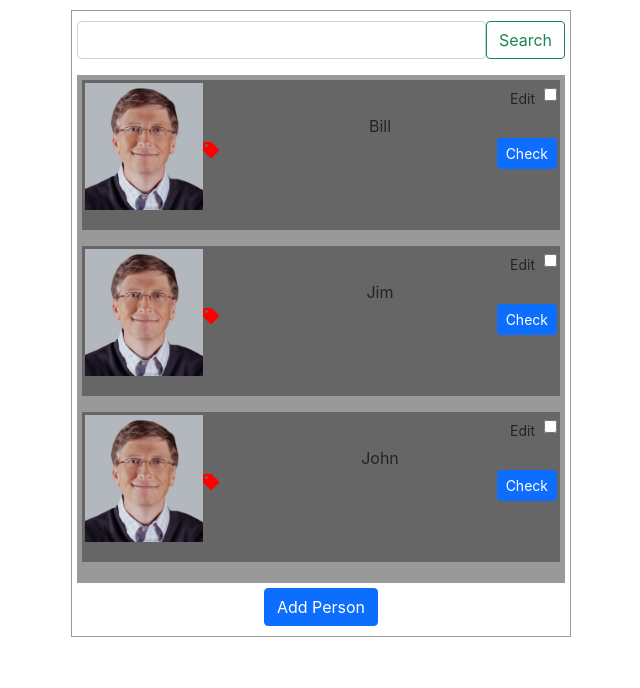
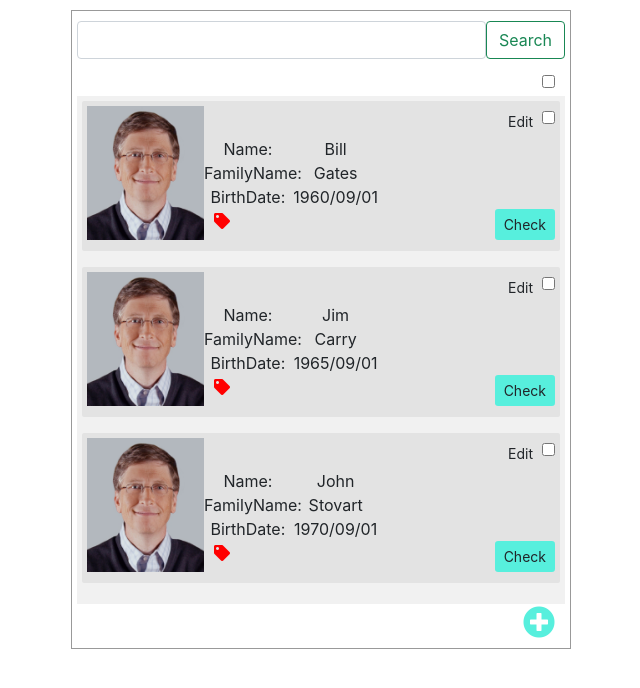
Before and after one commit to adnanros/spad-task, a React (Create React App) app: page / in a window 1280 px wide. Shown: the top 688 px of the page, without its empty margins (11-651 px from the left). Built offline with nearby package versions, Linux system fonts and the light colour scheme.

Commit message:
refactor: change some styles

```diff
--- a/src/App.js
+++ b/src/App.js
@@ -1,9 +1,11 @@
 import { useState } from 'react';
 import './App.css';
 import AddPerson from './components/AddPerson';
+import AddPersonButton from './components/AddPersonButton';
 import CheckList from './components/CheckList';
 import Persons from './components/Persons';
 import SearchBox from './components/SearchBox';
+import SelectAll from './components/SelectAll';
 
 function App() {
   const [persons, setPersons] = useState([
@@ -34,12 +36,13 @@ function App() {
   ]);
 
   const [filteredPersons, setFilteredPersons] = useState(persons);
-  const [showAddPerson, setShowAddPerson]= useState(false);
+  const [showAddPerson, setShowAddPerson] = useState(false);
   const [showChecklist, setShowCkeckList] = useState(false);
-  const [personToCheckOut, setPersonToCheckOut]= useState({});
+  const [personToCheckOut, setPersonToCheckOut] = useState({});
   const [showBySearch, setShowBySearch] = useState(false);
+  const [selectAll, setSelectAll] = useState();
 
-  const onAddPerson = ()=> {
+  const onAddPerson = () => {
     setShowAddPerson(!showAddPerson);
   }
 
@@ -50,60 +53,67 @@ function App() {
   }
 
 
-  const onCheckToggler = ()=>{
+  const onCheckToggler = () => {
     setShowCkeckList(!showChecklist);
   }
 
-  const onCheck =(person)=>{
+  const onCheck = (person) => {
     onCheckToggler();
     setPersonToCheckOut(person);
   }
 
   const onCheckSubmit = (id) => {
-    const newPersons = persons.map((person)=>(
-      person.id !==id ? person : {...person, confirmed: true}
+    const newPersons = persons.map((person) => (
+      person.id !== id ? person : { ...person, confirmed: true }
     ));
     setPersons(newPersons);
   }
 
   const filterBySearch = (inputText) => {
-     const newPersons = persons.filter((person)=>{
-      if(inputText === ''){
+    const newPersons = persons.filter((person) => {
+      if (inputText === '') {
         return person;
-      } else if(person.selected === true){
+      } else if (person.selected === true) {
         return person;
       } else {
         return (person.familyName.toLowerCase().includes(inputText) ||
-                person.name.toLowerCase().includes(inputText));
+          person.name.toLowerCase().includes(inputText));
       }
     });
     setFilteredPersons(newPersons);
     setShowBySearch(true);
   }
 
-  const onSelect = (id)=> {
-    const newPersons = persons.map((person)=> (
-      person.id !==id ? person : {...person, selected: !person.selected}
+  const onSelect = (id) => {
+    const newPersons = persons.map((person) => (
+      person.id !== id ? person : { ...person, selected: !person.selected }
     ));
     setPersons(newPersons);
     setFilteredPersons(newPersons);
+  }
+
+  const onSelectAll = (e) => {
+    const newPersons = persons.map((person) => ({ ...person, selected: !person.selected }));
+    setPersons(newPersons);
+    setSelectAll(e.currentTarget.checked);
   }
 
   return (
     <div className="App">
       <div className='container'>
         <div className="main-box">
-          <SearchBox filterBySearch={ filterBySearch }/>
+          <SearchBox filterBySearch={filterBySearch} />
+          <SelectAll onSelectAll={onSelectAll} selectAll={selectAll} />
           {!showBySearch &&
-          <Persons persons ={persons} onCheck ={onCheck} onSelect= {onSelect} />}
+            <Persons persons={persons} onCheck={onCheck} onSelect={onSelect} />}
           {showBySearch &&
-          <Persons persons ={filteredPersons} onCheck ={onCheck}  onSelect= {onSelect} />}
+            <Persons persons={filteredPersons} onCheck={onCheck} onSelect={onSelect} />}
           {showAddPerson &&
-          <AddPerson onSubmitAddPerson={onSubmitAddPerson} />}
-          <button className='btn btn-primary' onClick={onAddPerson}>Add Person</button>
+            <AddPerson onSubmitAddPerson={onSubmitAddPerson} />}
+          <AddPersonButton onAddPerson={onAddPerson} />
           {showChecklist &&
-          <CheckList personToCheckOut={personToCheckOut} onCheckSubmit={onCheckSubmit} onCheckToggler={onCheckToggler} />}
-
+            <CheckList personToCheckOut={personToCheckOut} onCheckSubmit={onCheckSubmit} onCheckToggler={onCheckToggler} />
+          }
         </div>
       </div>
     </div>
--- a/src/components/AddPerson.js
+++ b/src/components/AddPerson.js
@@ -1,7 +1,7 @@
 import { useState } from "react";
 
-const AddPerson = ({onSubmitAddPerson}) => {
-    const onSubmit = (e)=>{
+const AddPerson = ({ onSubmitAddPerson }) => {
+    const onSubmit = (e) => {
         e.preventDefault();
         onSubmitAddPerson(person)
     }
@@ -12,36 +12,38 @@ const AddPerson = ({onSubmitAddPerson}) => {
         birthday: ''
     });
     return (
-        <div style={{'padding': '5px'}}>
-            <form onSubmit={(e)=>{onSubmit(e)}}>
+        <div style={{ 'padding': '5px' , 'border': '1px solid #ccc', 'padding':'10px', 'marginBottom': '3px' }}>
+            <form onSubmit={(e) => { onSubmit(e) }}>
                 <div className="mb-3 row">
                     <label className="col-sm-2 col-form-label">Name</label>
                     <div className="col-sm-10">
                         <input className="form-control" type='text' name="name" placeholder="Enter Your First Name"
-                        value={person.name}
-                        onChange={(e)=>{setPerson({...person, name: e.target.value})}}/>
+                            value={person.name}
+                            onChange={(e) => { setPerson({ ...person, name: e.target.value }) }} />
                     </div>
                 </div>
                 <div className="mb-3 row">
                     <label className="col-sm-2 col-form-label">Family</label>
                     <div className="col-sm-10">
                         <input className="form-control" type='text' name="familyName" placeholder="Enter Your Family Name"
-                        value={person.familyName}
-                        onChange={(e)=>{setPerson({...person, familyName: e.target.value})}}/>
+                            value={person.familyName}
+                            onChange={(e) => { setPerson({ ...person, familyName: e.target.value }) }} />
                     </div>
                 </div>
                 <div className="mb-3 row">
                     <label className="col-sm-2 col-form-label">Birthday</label>
                     <div className="col-sm-10">
                         <input className="form-control" type='text' name="birthday" placeholder="Enter Your Birthday"
-                        value={person.birthday}
-                        onChange={(e)=>{setPerson({...person, birthday: e.target.value})}}/>
+                            value={person.birthday}
+                            onChange={(e) => { setPerson({ ...person, birthday: e.target.value }) }} />
                     </div>
                 </div>
-                <button className="btn btn-primary" type="submit">Save</button>
+                <div className="d-flex justify-content-end">
+                    <button className="btn btn-sm" type="submit" style={{ 'backgroundColor': '#57EFDD', }}>Save</button>
+                </div>
             </form>
         </div>
-     );
+    );
 }
 
 export default AddPerson;
--- /dev/null
+++ b/src/components/AddPersonButton.js
@@ -0,0 +1,10 @@
+const AddPersonButton = ({onAddPerson}) => {
+    return (
+        <div className='d-flex justify-content-end' style={{'cursor': 'pointer', 'paddingRight': '10px'}}>
+            <i class="fa fa-plus-circle" aria-hidden="true" onClick={onAddPerson}
+            style={{ 'color': '#57EFDD', 'fontSize': '32px' }}></i>
+          </div>
+     );
+}
+
+export default AddPersonButton;
--- a/src/components/Person.js
+++ b/src/components/Person.js
@@ -1,7 +1,9 @@
+import PersonDetail from './PersonDetail';
+
 const Person = ({ person, onCheck, onSelect }) => {
     return (
         <div className='mb-3'
-            style={{ 'height': '150px', 'padding': '3px', 'backgroundColor': '#666' }}>
+            style={{ 'height': '150px', 'padding': '5px', 'backgroundColor': '#E3E3E3', 'borderRadius': '2px' }}>
 
             <div className='d-flex'>
                 <div className='col-3' style={{}}>
@@ -15,15 +17,16 @@ const Person = ({ person, onCheck, onSelect }) => {
                             onChange={()=>{onSelect(person.id)}} />
                         </div>
                     </div>
-                    {person.name}
-                    <div className='d-flex justify-content-between'>
+                    <PersonDetail person={person}/>
+                    <div className='d-flex justify-content-between' style={{'paddingLeft': '10px'}}>
                         <div>
                             <i className="fa fa-tag" aria-hidden="true"
                                 style={{ 'color': person.confirmed ? 'green' : 'red' }}></i>
                         </div>
                         {!person.confirmed &&
                             <div>
-                                <button className='btn btn-sm btn-primary' onClick={() => { onCheck(person) }}>Check</button>
+                                <button className='btn btn-sm' onClick={() => { onCheck(person) }}
+                                style={{'backgroundColor': '#57EFDD'}}>Check</button>
                             </div>}
                     </div>
                 </div>
--- /dev/null
+++ b/src/components/PersonDetail.js
@@ -0,0 +1,32 @@
+const PersonDetail = ({person}) => {
+    return (
+        <div>
+           <div className='d-flex justify-content-begin'>
+                        <div className='col-3'>
+                            Name:
+                        </div>
+                        <div className='col-3'>
+                            {person.name}
+                        </div>
+                    </div>
+                    <div className='d-flex justify-content-begin'>
+                        <div className='col-3'>
+                            FamilyName:
+                        </div>
+                        <div className='col-3'>
+                            {person.familyName}
+                        </div>
+                    </div>
+                    <div className='d-flex justify-content-begin'>
+                        <div className='col-3'>
+                            BirthDate:
+                        </div>
+                        <div className='col-3'>
+                            {person.birthDate}
+                        </div>
+                    </div>
+        </div>
+     );
+}
+
+export default PersonDetail;
--- a/src/components/Persons.js
+++ b/src/components/Persons.js
@@ -15,7 +15,7 @@ const Persons = ({persons, onCheck, onSelect}) => {
     });
 
     return (
-        <div style={{'padding': '5px', 'backgroundColor': '#999', 'marginBottom': '5px'}}>
+        <div style={{'padding': '5px', 'backgroundColor': '#F1F1F1', 'marginBottom': '2px'}}>
             <div>{selectedPersons}</div>
             <div>{unselectedPersons}</div>
         </div>
--- /dev/null
+++ b/src/components/SelectAll.js
@@ -0,0 +1,9 @@
+const SelectAll = ({onSelectAll, selectAll}) => {
+    return (
+        <div className='d-flex justify-content-end mb-2' style={{'padding-right': '10px'}}>
+            <input type="checkbox" checked={selectAll} onChange={(e) => { onSelectAll(e) }} />
+        </div>
+    );
+}
+
+export default SelectAll;
```
